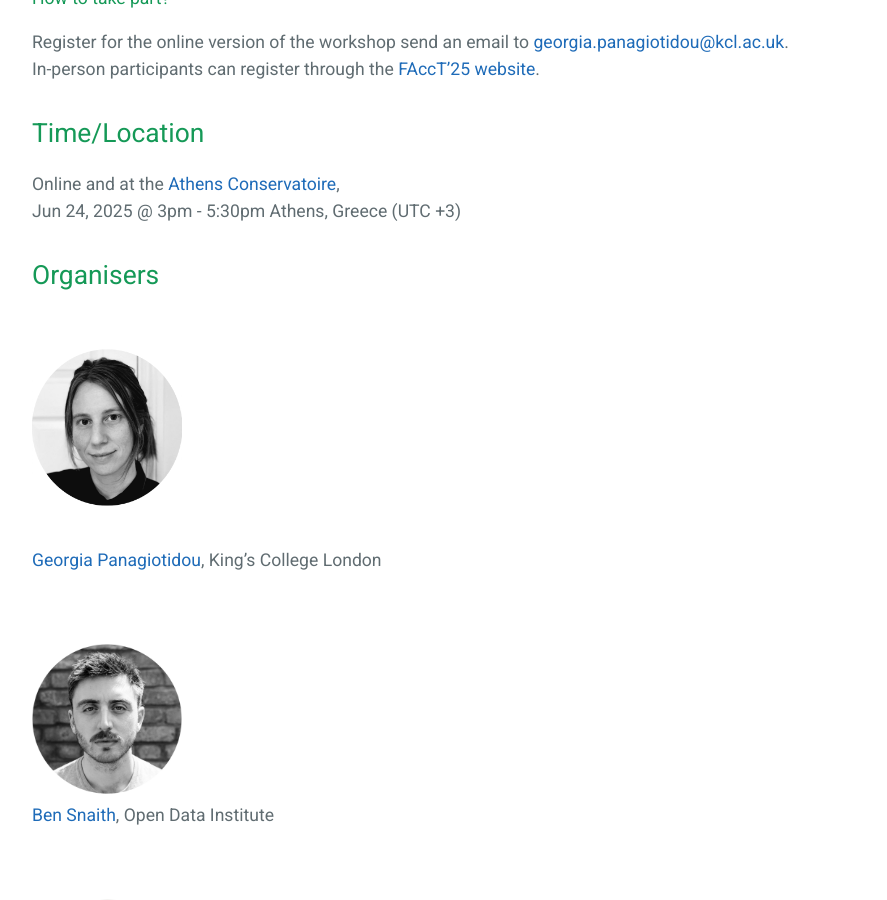
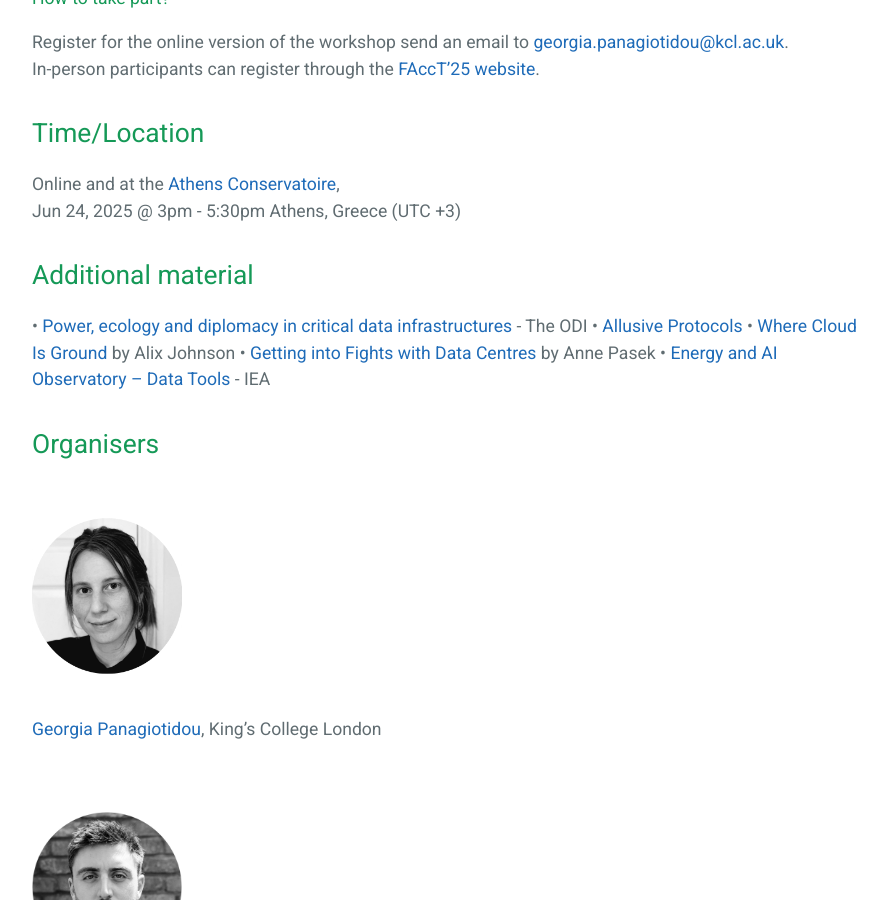
Before and after one commit to FourCoffees/environmentaltactics, a Jekyll site: the page built from index.md, in a window 1280 px wide and 900 px high, scrolled down 813 px. Shown: the whole window, without its empty margins (192-1079 px from the left). Built offline with Jekyll 4.4.1, drawn with Linux system fonts in a browser that asks for light colours.

Commit message:
Update index.md

```diff
--- a/index.md
+++ b/index.md
@@ -18,6 +18,14 @@ In-person participants can register through the [FAccT'25 website](https://facct
 Online and at the [Athens Conservatoire](https://www.athensconservatoire.gr/){:target="_blank"},
 <br>
 Jun 24, 2025 @ 3pm - 5:30pm Athens, Greece (UTC +3)
+
+## Additional material
+•	[Power, ecology and diplomacy in critical data infrastructures](https://theodi.org/insights/reports/power-ecology-and-diplomacy-in-critical-data-infrastructures/){:target="_blank"} - The ODI
+•	[Allusive Protocols](https://culture.theodi.org/allusive-protocols/){:target="_blank"}
+•	[Where Cloud Is Ground](https://www.ucpress.edu/books/where-cloud-is-ground/paper){:target="_blank"} by Alix Johnson
+•	[Getting into Fights with Data Centres](https://emmlab.info/Resources_page/Data%20Center%20Fights_digital.pdf){:target="_blank"} by Anne Pasek
+•	[Energy and AI Observatory – Data Tools](https://www.iea.org/data-and-statistics/data-tools/energy-and-ai-observatory?tab=Energy+for+AI){:target="_blank"} - IEA
+
 
 ## Organisers
 <img src="assets/css/georgia2.png" alt="Georgia's Photo" width="150" />
```
